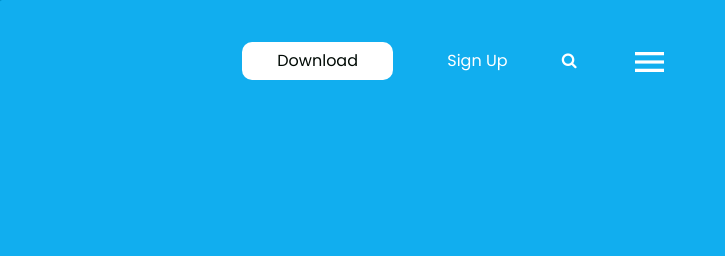
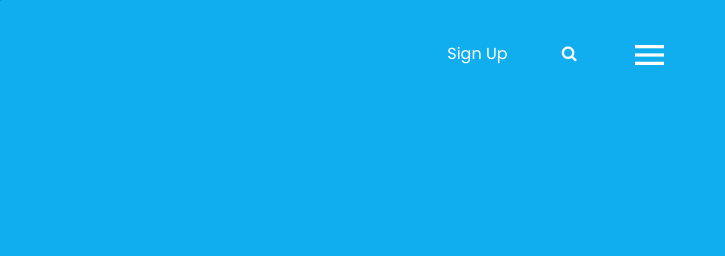
Before and after one commit to remotaja/remotaja, a plain HTML site: page index.html in a window 1280 px wide. Shown: the top 256 px of the page, 555-1280 px from the left. Drawn offline with nearby package versions, Linux system fonts and the light colour scheme; some packages are replaced by stand-ins of ours.

Commit message:
Update index.html
hide tombol download

```diff
--- a/index.html
+++ b/index.html
@@ -78,7 +78,7 @@
                      </div>
                      <div class="col-xl-9 col-lg-9 col-md-9 col-sm-9">
                         <ul class="btn">
-                           <li class="down_btn"><a href="#">Download</a></li>
+                           <!-- <li class="down_btn"><a href="#">Download</a></li> -->
                            <li><a href="#">Sign Up</a></li>
                            <li><a href="#"><i class="fa fa-search" aria-hidden="true"></i></a></li>
                            <li><button type="button" id="sidebarCollapse">
```
